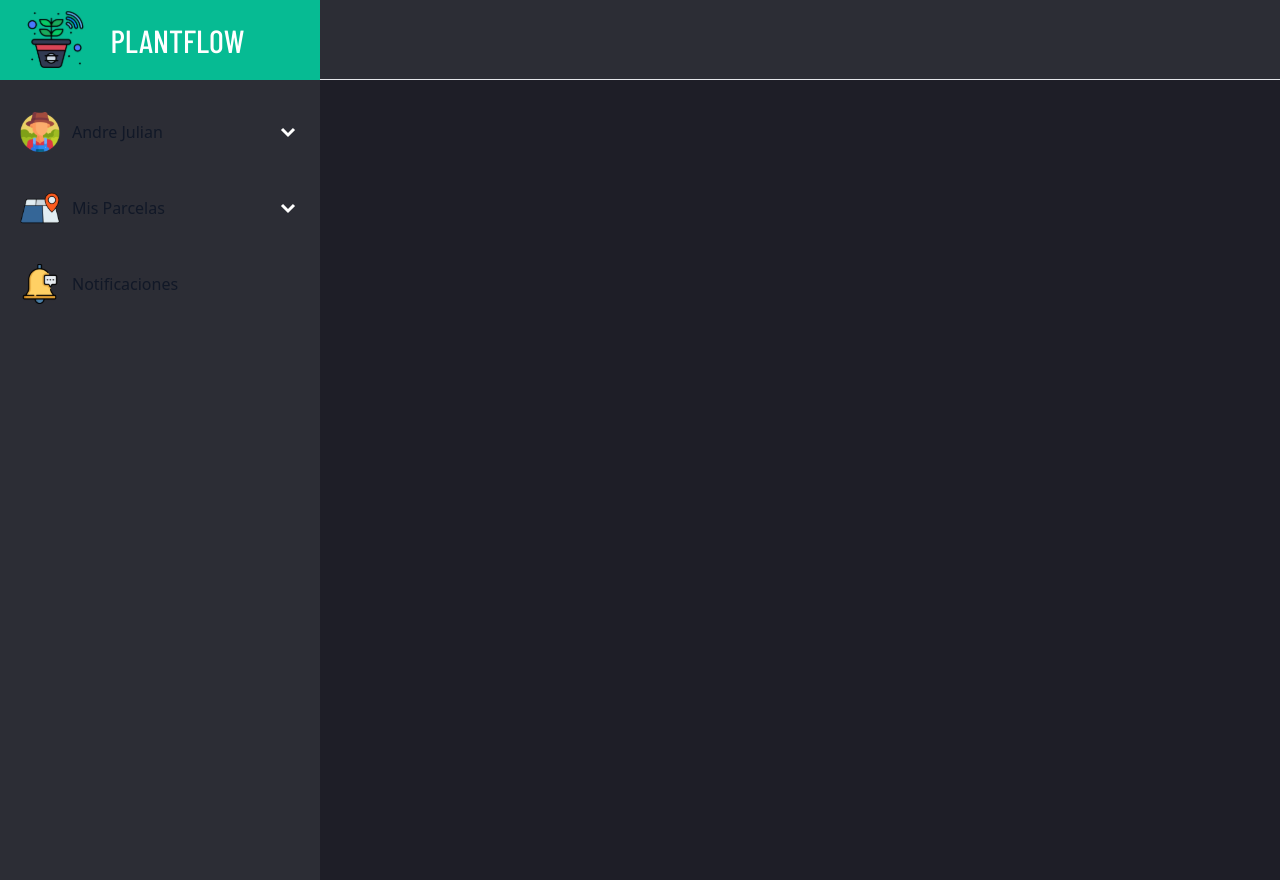
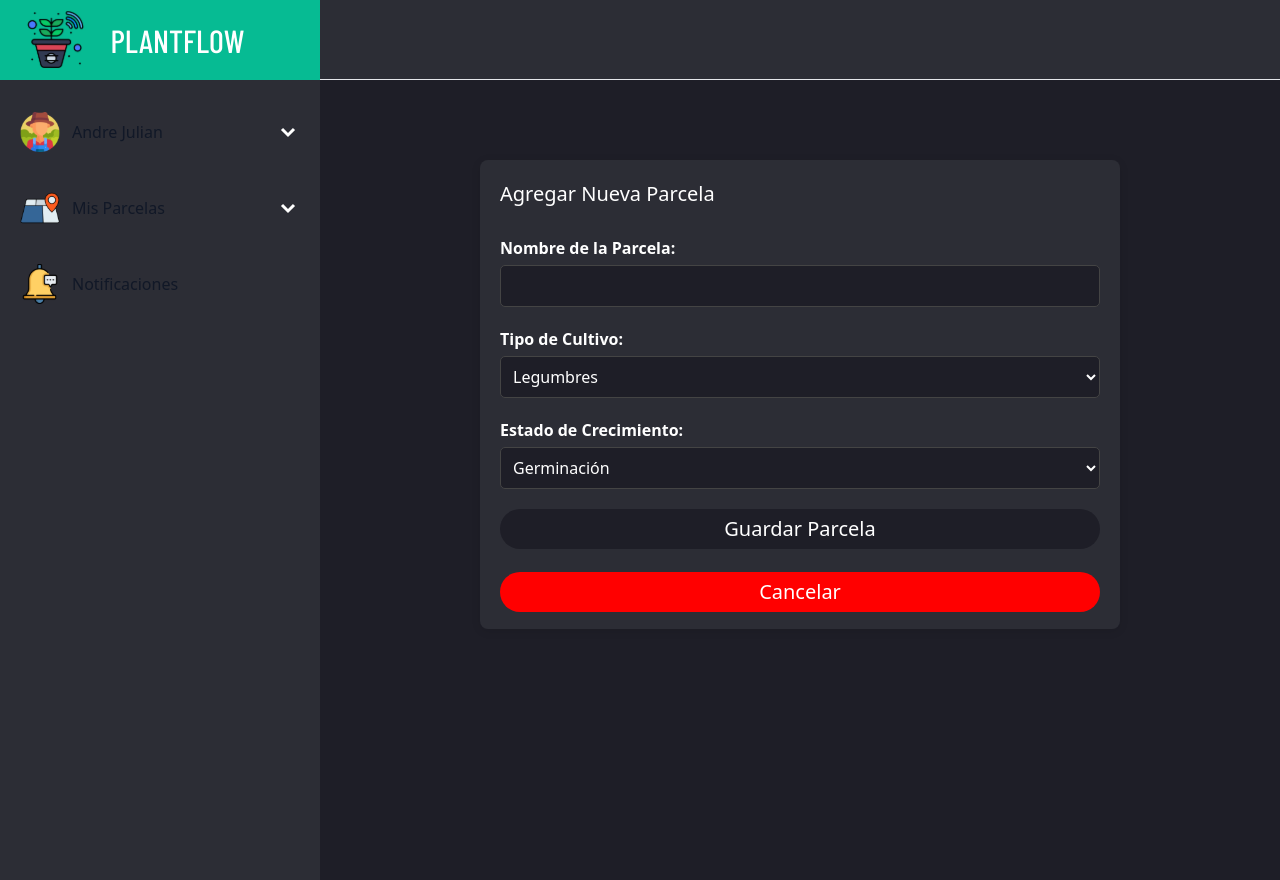
Before and after one commit to Kevinjr2912/PlantFlowFrontend, an Angular app: page /parcel/add in a window 1280 px wide. Before the commit this address led to /. Built offline with nearby package versions, Linux system fonts and the light colour scheme; a web font is replaced by a local one.

Commit message:
Add:form to add  parcel done

```diff
--- a/src/app/app-routing.module.ts
+++ b/src/app/app-routing.module.ts
@@ -2,10 +2,12 @@ import { NgModule } from '@angular/core';
 import { RouterModule, Routes } from '@angular/router';
 import { ParcelPageComponent } from './presentation/parcel/parcel-page/parcel-page.component';
 import { CropPageComponent } from './presentation/crop/crop-page/crop-page.component';
+import { AddParcelFormComponent } from './presentation/parcel/add-parcel-form/add-parcel-form.component';
 
 const routes: Routes = [
 
   {path:"parcel",component:ParcelPageComponent},
+  {path:"parcel/add",component:AddParcelFormComponent},
   {path:"crop",component:CropPageComponent},
   {path:'', redirectTo:'crop  ', pathMatch: 'full'}
 
--- a/src/app/presentation/parcel/actions-parcels/actions-parcels.component.html
+++ b/src/app/presentation/parcel/actions-parcels/actions-parcels.component.html
@@ -12,7 +12,7 @@
       <button class="btn-filter">
         <img src="assets/filter.svg" alt="" />
       </button>
-      <button class="btn-add-parcel">
+      <button class="btn-add-parcel"  routerLink="/parcel/add">
         <img src="assets/add.svg" alt="" />
         Agregar parcela
       </button>
--- /dev/null
+++ b/src/app/presentation/parcel/add-parcel-form/add-parcel-form.component.css
@@ -0,0 +1,80 @@
+.container-add-parcel {
+
+    max-width: 40rem;
+    margin: 5rem auto;
+    padding: 20px;
+    border-radius: 8px;
+    box-shadow: 0px 2px 10px rgba(0, 0, 0, 0.1);
+    background-color: #2c2d35;
+  }
+
+  form {
+    display: flex;
+    flex-direction: column;
+
+  }
+
+  label {
+    font-weight: bold;
+
+    margin-top: 1.25rem;
+    color: white;
+  }
+
+  input, select {
+    padding: 8px;
+    margin-top: 5px;
+    border-radius: 5px;
+    border: 1px solid #444;
+    background-color: #1e1e27;
+    color: white;
+    font-size: 16px;
+    outline: none;
+  }
+
+  button {
+    margin-top: 1.25rem;
+    padding: 10px;
+    border: none;
+    cursor: pointer;
+  }
+
+  button[type="submit"] {
+    width: 100%;
+    height: 40px;
+    border-radius: 50px;
+    background-color: #1e1e27;
+    outline: none;
+    cursor: pointer;
+    border: none;
+    font-size: 20px;
+    color: white;
+    display: flex;
+    justify-content: center;
+    align-items: center;
+  }
+
+  button[type="button"] {
+    width: 100%;
+    height: 40px;
+    border-radius: 50px;
+    background-color: red;
+    outline: none;
+    cursor: pointer;
+    border: none;
+    font-size: 20px;
+    color: white;
+    display: flex;
+    justify-content: center;
+    align-items: center;
+  }
+
+  button[type="button"], button[type="button"] :hover {
+    transform: translateY(3px);
+    box-shadow: none;
+  }
+
+  select:focus, input:focus {
+    border-color: #1e1e27;
+    box-shadow: 0px 0px 5px;
+}
--- /dev/null
+++ b/src/app/presentation/parcel/add-parcel-form/add-parcel-form.component.html
@@ -0,0 +1,22 @@
+<div class="container-add-parcel">
+    <h2 class="text-white text-xl mb-2">Agregar Nueva Parcela</h2>
+
+    <form (ngSubmit)="saveParcel()">
+      <label for="nombre">Nombre de la Parcela:</label>
+      <input type="text" id="nombre" name="nombre" required>
+
+      <label for="tipo">Tipo de Cultivo:</label>
+      <select id="tipo" name="tipo">
+        <option *ngFor="let type of cropTypes" [value]="type">{{ type }}</option>
+      </select>
+
+      <label for="estado">Estado de Crecimiento:</label>
+      <select id="estado" name="estado">
+        <option *ngFor="let state of growthStates" [value]="state">{{ state }}</option>
+      </select>
+
+
+      <button type="submit">Guardar Parcela</button>
+      <button type="button" (click)="cancel()">Cancelar</button>
+    </form>
+  </div>
--- /dev/null
+++ b/src/app/presentation/parcel/add-parcel-form/add-parcel-form.component.ts
@@ -0,0 +1,25 @@
+import { Component } from '@angular/core';
+import { Router } from '@angular/router';
+
+@Component({
+  selector: 'app-add-parcel-form',
+  templateUrl: './add-parcel-form.component.html',
+  styleUrl: './add-parcel-form.component.css'
+})
+export class AddParcelFormComponent {
+
+  cropTypes = ['Legumbres', 'Frutales', 'Hortalizas'];
+  growthStates = ['Germinación', 'Crecimiento', 'Cosecha'];
+
+  constructor(private router: Router) {}
+
+  saveParcel() {
+    console.log("Parcela guardada");
+    this.router.navigate(['/parcel']);
+  }
+
+  cancel() {
+    this.router.navigate(['/parcel']);
+  }
+
+}
--- a/src/app/presentation/parcel/card-parcel/card-parcel.component.css
+++ b/src/app/presentation/parcel/card-parcel/card-parcel.component.css
@@ -2,7 +2,6 @@
   display: flex;
   width: 80rem;
   height: max-content;
-  background-color: #122dff;
   margin: 3rem auto;
   border-radius: 1.5rem;
   display: grid;
```
Also changed, not shown: src/app/presentation/parcel/parcel.module.ts (+9 -2 lines).
